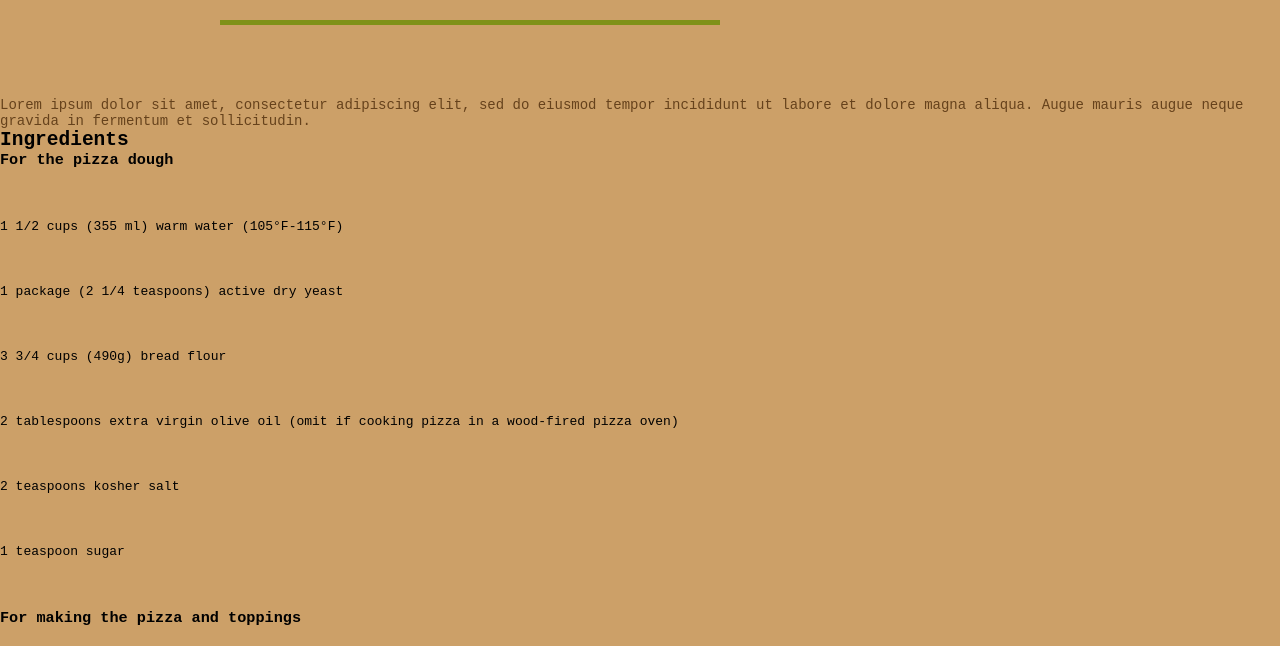
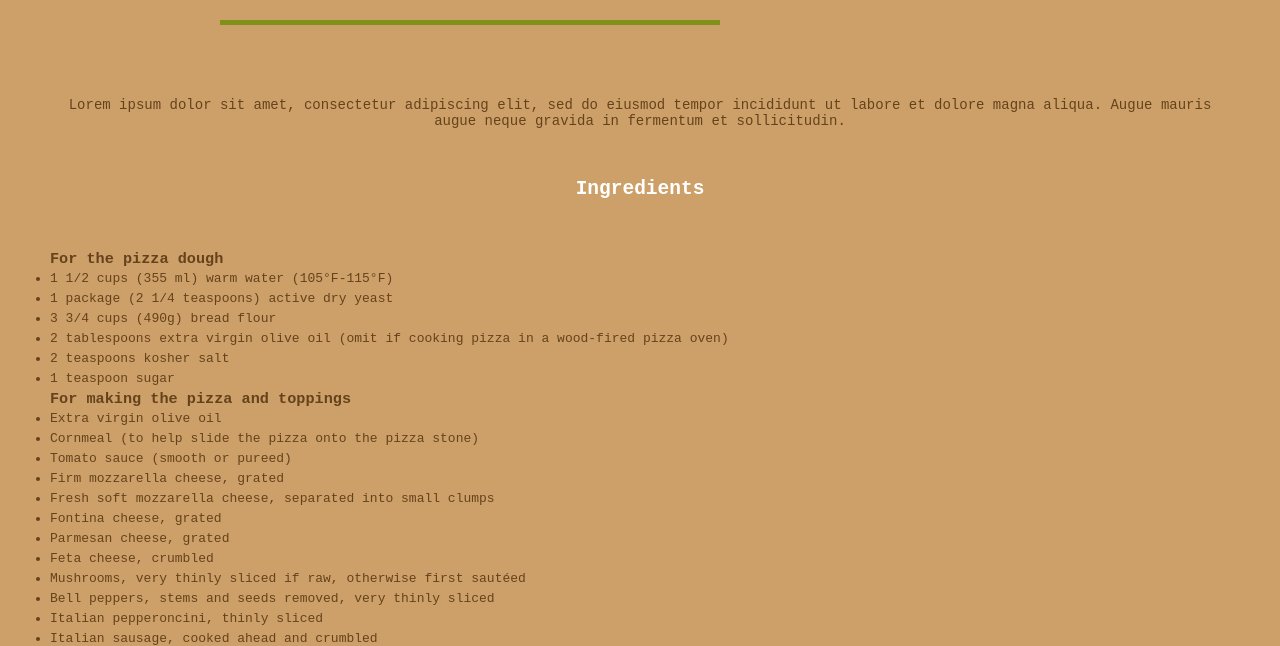
Before and after one commit to buenavibra/odin-recipes, a plain HTML site: page recipes/pizza.html in a window 1280 px wide. Shown: the part 160-806 px from the top of the page. Drawn offline with Linux system fonts and the light colour scheme.

Commit message:
Edit style.css

```diff
--- a/style.css
+++ b/style.css
@@ -19,17 +19,19 @@ h1 {
   left: 220px;
   top: 180px;
 }
-li {
+
+.main_page li {
   margin-top: 50px;
   margin-bottom: 50px;
 }
-img {
+
+.main_page img {
   height: auto;
   width: 200px;
   justify-content: left;
   margin-left: 50px;
 }
-a {
+.main_page a {
   color: #fff;
   font-size: 20px;
 }
@@ -37,21 +39,39 @@ p {
   color: #66421c;
   font-size: 14px;
 }
-.lasagna {
+p {
+  text-align: center;
+  margin-bottom: 50px;
+  margin-right: 50px;
+  margin-left: 50px;
+}
+.main_page .lasagna {
   position: absolute;
   left: 400px;
   top: 250px;
   margin-right: 100px;
 }
-.pizza {
+.main_page .pizza {
   position: absolute;
   left: 400px;
   top: 450px;
   margin-right: 100px;
 }
-.pesto {
+.main_page .pesto {
   position: absolute;
   left: 400px;
   top: 800px;
   margin-right: 100px;
 }
+.container {
+  margin-left: 50px;
+  margin-right: 50px;
+  line-height: 20px;
+  color: #66421c;
+}
+.container h2 {
+  text-align: center;
+  margin-bottom: 50px;
+  margin-top: 50px;
+  color: #fff;
+}
```
